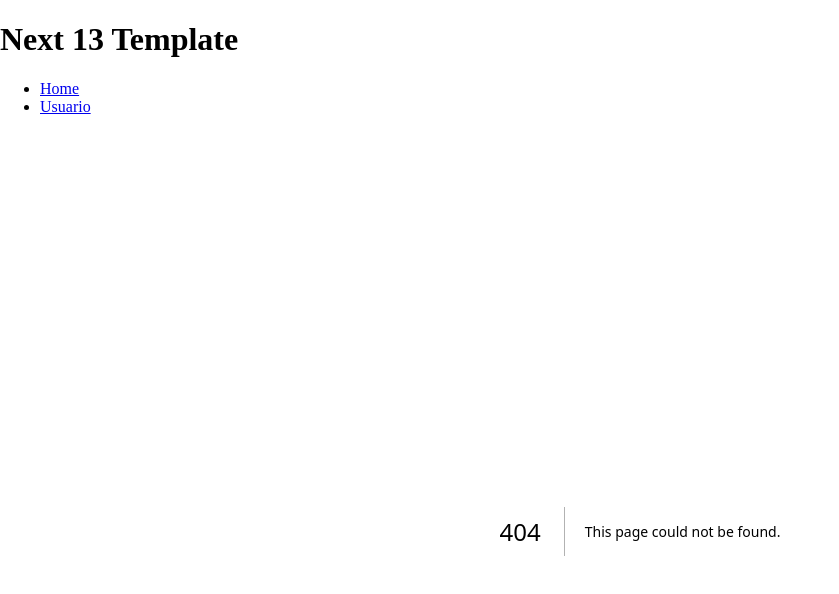
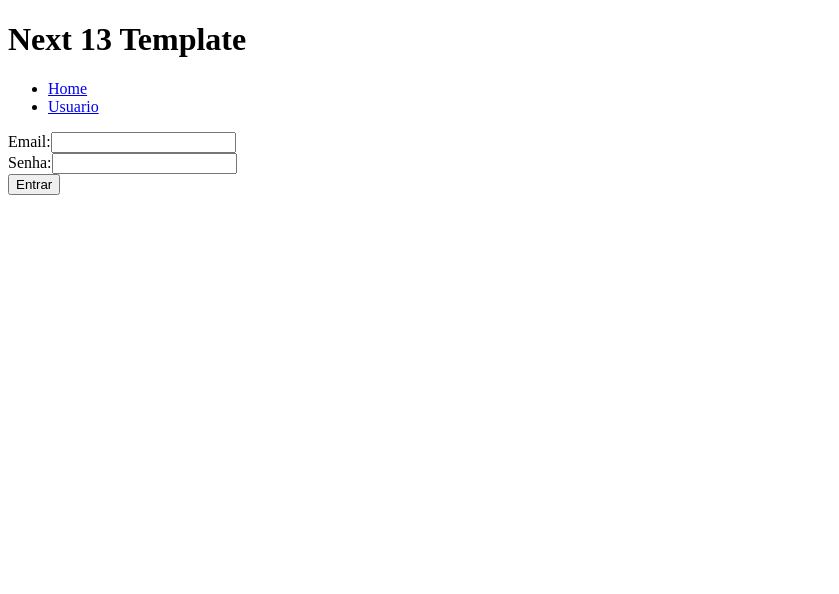
Before and after one commit to mauromaiodev/next-react-template, a Next.js app: page /login in a window 1280 px wide. Before the commit this address had no page. Shown: the top 594 px of the page, without its empty margins (0-839 px from the left). Built offline with nearby package versions, Linux system fonts and the light colour scheme.

Commit message:
feat: create login page

```diff
--- /dev/null
+++ b/src/app/login/page.tsx
@@ -0,0 +1,19 @@
+export default function LoginPage() {
+  return (
+    <>
+      <form>
+        <div>
+          <label>Email:</label>
+          <input type="email" />
+        </div>
+        <div>
+          <label>Senha:</label>
+          <input type="password" />
+        </div>
+        <div>
+          <button type="submit">Entrar</button>
+        </div>
+      </form>
+    </>
+  );
+}
```
